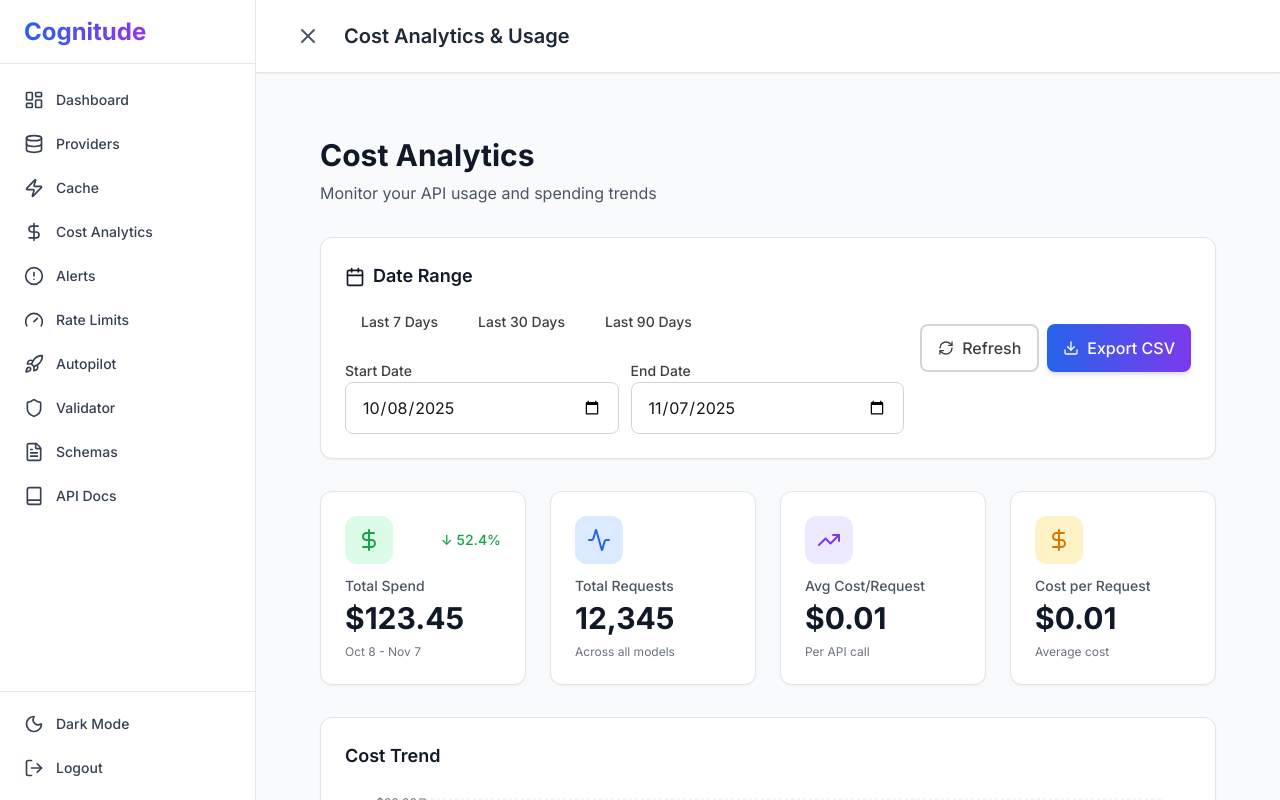
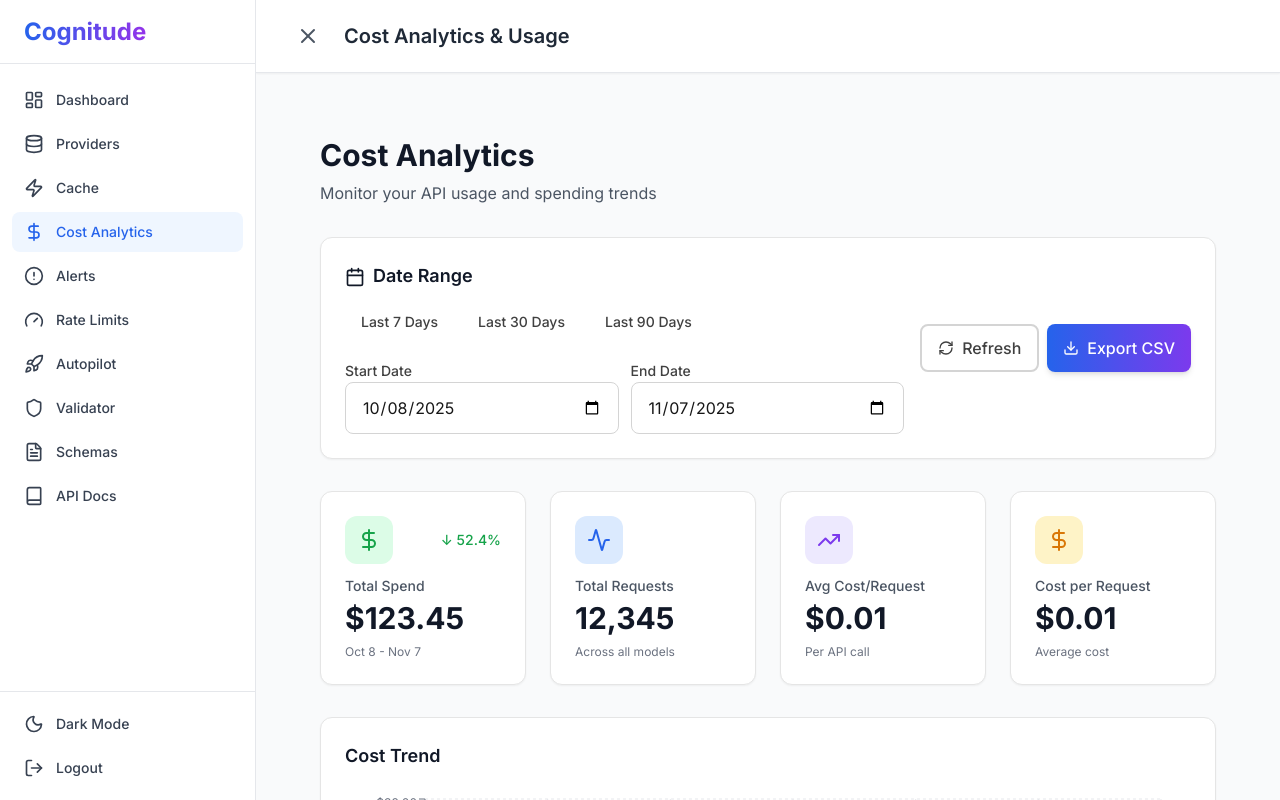
Before and after one commit to bilguungzt/cognitude-frontend, a React app: page /cost in a window 1280 px wide. Shown: the top 800 px of the page. Built offline with nearby package versions, Linux system fonts and the light colour scheme; the HTML template or start-up script is replaced by a standard one.

Commit message:
fixed cost route

```diff
--- a/src/App.tsx
+++ b/src/App.tsx
@@ -50,6 +50,14 @@ function App() {
               />
               <Route
                 path="/cost"
+                element={
+                  <ProtectedRoute>
+                    <CostDashboardEnhanced />
+                  </ProtectedRoute>
+                }
+              />
+              <Route
+                path="/cost-analytics"
                 element={
                   <ProtectedRoute>
                     <CostDashboardEnhanced />
--- a/src/components/Layout.tsx
+++ b/src/components/Layout.tsx
@@ -29,7 +29,7 @@ const navigation = [
   { name: "Dashboard", href: "/dashboard", icon: LayoutDashboard },
   { name: "Providers", href: "/providers", icon: Database },
   { name: "Cache", href: "/cache", icon: Zap },
-  { name: "Cost Analytics", href: "/cost-analytics", icon: DollarSign },
+  { name: "Cost Analytics", href: "/cost", icon: DollarSign },
   { name: "Alerts", href: "/alerts", icon: AlertCircle },
   { name: "Rate Limits", href: "/rate-limits", icon: Gauge },
   { name: "Autopilot", href: "/autopilot", icon: Rocket },
```
